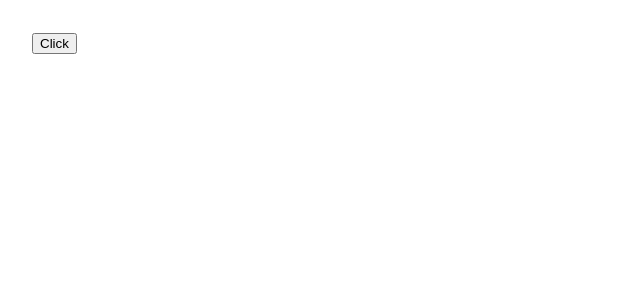
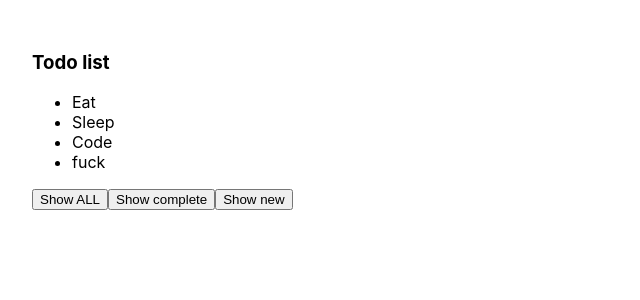
Before and after one commit to chausockha/react-base, a React (Create React App) app: page / in a window 1280 px wide. Shown: the top 300 px of the page, without its empty margins (0-640 px from the left). Built offline with nearby package versions, Linux system fonts and the light colour scheme.

Commit message:
change code

```diff
--- a/src/App.js
+++ b/src/App.js
@@ -1,22 +1,14 @@
-import { useState } from 'react';
 
-import Content from './conten'
+import TodoFeature from './features/Todo'
 
 //false, '', 0, null , NAN use ||
 //null or undifined use ??
 
 function App() {
-  const [show, setShow] = useState();
-
-
-
   return (
     <div style={{ padding: 32 }} className="App">
 
-      <button onClick={() => setShow(!show)}> Click</button>
-
-      {show && < Content />}
-
+      <TodoFeature></TodoFeature>
     </div>
   );
 }
--- /dev/null
+++ b/src/features/Todo/components/TodoList/index.jsx
@@ -0,0 +1,36 @@
+import React from 'react';
+import PropTypes from 'prop-types';
+import classnames from 'classnames';
+import './styles.scss'
+TodoList.propTypes = {
+    todoList: PropTypes.array,
+    onTodoClick: PropTypes.func,
+};
+TodoList.defaultProps = {
+    todoList: [],
+    onTodoClick: null
+}
+
+function TodoList({ todoList, onTodoList }) {
+    const handleClick = (todo, index) => {
+        if (!onTodoList) return;
+        onTodoList(todo, index);
+    }
+
+    return (
+        <ul className='todo-list'>
+            {todoList.map((todo, index) => (
+                <li className={classnames({
+                    'todo-item': true,
+                    completed: todo.status === 'completed'
+                })} key={todo.id} onClick={() => handleClick(todo, index)} >
+                    {todo.title}
+                </li>
+
+            ))}
+
+        </ul >
+    );
+}
+
+export default TodoList;
--- /dev/null
+++ b/src/features/Todo/components/TodoList/styles.scss
@@ -0,0 +1,10 @@
+.todo-list {
+	& > li {
+		cursor: pointer;
+	}
+	& > li.completed {
+		color: #ccc;
+		font-style: italic;
+		text-decoration: line-through;
+	}
+}
--- /dev/null
+++ b/src/features/Todo/index.jsx
@@ -0,0 +1,72 @@
+import React from 'react';
+import { useState } from 'react'
+import TodoList from './components/TodoList';
+TodoList.propTypes = {
+
+};
+const initTodoList = [
+    {
+        id: 1,
+        title: 'Eat',
+        status: 'new'
+    },
+    {
+        id: 2,
+        title: 'Sleep',
+        status: 'new'
+    },
+    {
+        id: 3,
+        title: 'Code',
+        status: 'new'
+    },
+    {
+        id: 4,
+        title: 'fuck',
+        status: 'new'
+    }
+];
+function TodoFeature(props) {
+
+    const [todoList, setTodo] = useState(initTodoList);
+    const [filteredStatus, setFilterStatus] = useState('all');
+    const handleTodoClick = (todo, index) => {
+        //clone current array
+        const newTodoList = [...todoList];
+        //toggle state
+
+        newTodoList[index] = {
+            ...newTodoList[index],
+            title: 'kha',
+            status: newTodoList[index].status === 'completed' ? 'new' : 'completed'
+        };
+        //update todo
+
+        setTodo(newTodoList)
+
+    }
+    const handleShowAll = () => {
+        setFilterStatus('all')
+    }
+    const handleShowComplete = () => {
+        setFilterStatus('completed')
+    }
+    const handleShowNew = () => {
+        setFilterStatus('new')
+    }
+    const filteredList = todoList.filter(todo => filteredStatus === 'all' || filteredStatus === todo.status);
+    console.log(filteredList);
+    return (
+        <div>
+            <h3>Todo list</h3>
+            <TodoList todoList={filteredList} onTodoList={handleTodoClick} ></TodoList>
+            <div>
+                <button onClick={handleShowAll}>Show ALL</button>
+                <button onClick={handleShowComplete}>Show complete</button>
+                <button onClick={handleShowNew}>Show new</button>
+            </div>
+        </div>
+    );
+}
+
+export default TodoFeature;
```
Also changed, not shown: package.json (+6 -1 lines), src/features/Album/index.jsx (added, +11 -0 lines), src/features/Album/components/Album/index.jsx (added), src/features/Album/components/Album/styles.scss (added), src/features/Album/components/AlbumList/index.jsx (added), src/features/Album/components/AlbumList/styles.scss (added), 1 other file (tests, documents, lock files or other folders).
